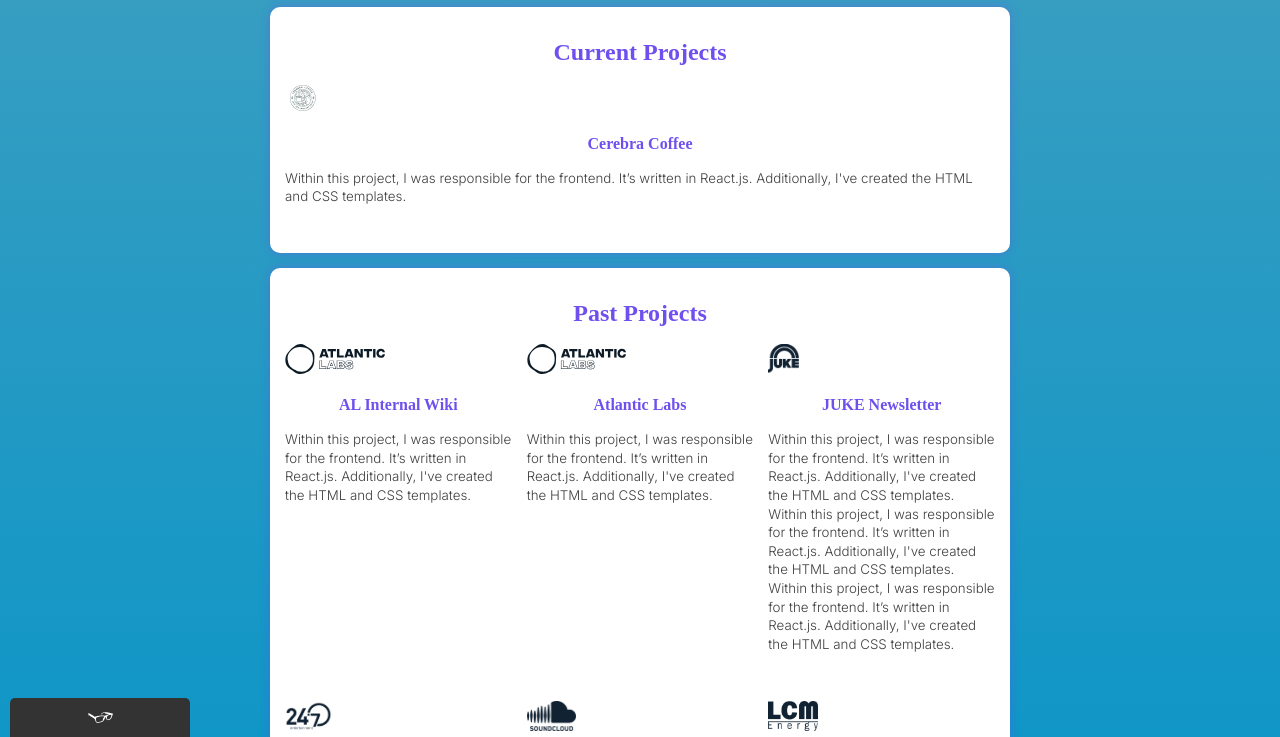
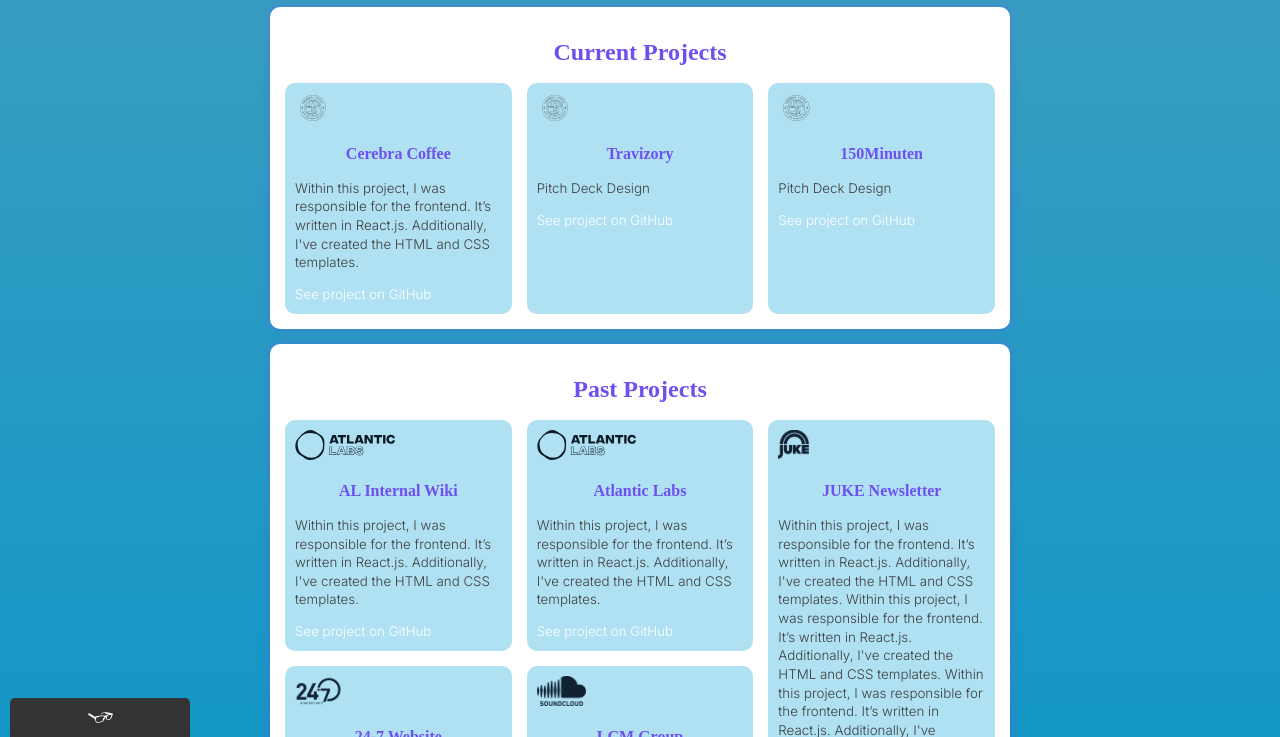
Before and after one commit to koernerclaudia/Portfolio-Website, a plain HTML site: page work.html in a window 1280 px wide. Shown: the part 63-800 px from the top of the page. Drawn offline with nearby package versions, Linux system fonts and the light colour scheme; a web font is replaced by a local one.

Commit message:
Update work.html
I added some more projects to the portfolio.

```diff
--- a/work.html
+++ b/work.html
@@ -43,30 +43,61 @@
     </nav>
   </header>
   <section class="container">
-    <div><h1>Current Projects</h1><div class="company-logo"><img src="/SVGs/CEREBRA.svg" alt="LCM Oil & Gas" href="https://lcmenergy.com/"
+    <h1>Current Projects</h1>
+    <div class="current3">
+      <div class="current3-item">
+        <div class="company-logo"><img src="/SVGs/CEREBRA.svg" alt="LCM Oil & Gas" href="https://lcmenergy.com/"
             target="_blank" /></div>
         <h3>Cerebra Coffee</h3>
         <p>
-        Within this project, I was responsible for the frontend. It’s written in React.js. Additionally, I've created
+          Within this project, I was responsible for the frontend. It’s written in React.js. Additionally, I've
+          created
           the HTML and CSS templates.
         </p>
         <a href="#">See project on GitHub</a>
-    </div></section>
+      </div>
+
+    <div class="current3-item">
+      <div class="company-logo"><img src="/SVGs/CEREBRA.svg" alt="LCM Oil & Gas" href="https://lcmenergy.com/"
+          target="_blank" /></div>
+      <h3>Travizory</h3>
+      <p>
+        Pitch Deck Design
+      </p>
+      <a href="#">See project on GitHub</a>
+    </div>
+    <div class="current3-item">
+      <div class="company-logo"><img src="/SVGs/CEREBRA.svg" alt="LCM Oil & Gas" href="https://lcmenergy.com/"
+          target="_blank" /></div>
+      <h3>150Minuten</h3>
+      <p>
+        Pitch Deck Design
+      </p>
+      <a href="#">See project on GitHub</a>
+
+    </div></div>
+  </section>
 
   <section class="container">
-    <div><h1>Past Projects</h1></div>
+    <div>
+      <h1>Past Projects</h1>
+    </div>
     <div class="projects3">
-      <div><div class="company-logo"><img src="/img/atlanticlabs.svg" alt="Atlantic Labs" href="https://lcmenergy.com/"
+      <div class="projects3-item">
+        <div class="company-logo"><img src="/img/atlanticlabs.svg" alt="Atlantic Labs" href="https://lcmenergy.com/"
             target="_blank" />
           <h3>AL Internal Wiki</h3>
           <p>
-          Within this project, I was responsible for the frontend. It’s written in React.js. Additionally, I've created
+            Within this project, I was responsible for the frontend. It’s written in React.js. Additionally, I've
+            created
             the HTML and CSS templates.
           </p>
           <a href="#">See project on GitHub</a>
-      </div></div>
+        </div>
+      </div>
 
-      <div> <div class="company-logo"><img src="/img/atlanticlabs.svg" alt="Atlantic Labs" href="https://lcmenergy.com/"
+      <div class="projects3-item">
+        <div class="company-logo"><img src="/img/atlanticlabs.svg" alt="Atlantic Labs" href="https://lcmenergy.com/"
             target="_blank" /></div>
         <h3>Atlantic Labs</h3>
         <p>
@@ -75,17 +106,21 @@
         </p>
         <a href="#">See project on GitHub</a>
       </div>
-      <div><div class="company-logo"><img src="/img/juke.png" alt="Juke GmbH" /></div>
+      <div class="projects3-item">
+        <div class="company-logo"><img src="/img/juke.png" alt="Juke GmbH" /></div>
         <h3>JUKE Newsletter</h3>
         <p>
           Within this project, I was responsible for the frontend. It’s written in React.js. Additionally, I've created
-          the HTML and CSS templates. Within this project, I was responsible for the frontend. It’s written in React.js. Additionally, I've created
-          the HTML and CSS templates. Within this project, I was responsible for the frontend. It’s written in React.js. Additionally, I've created
+          the HTML and CSS templates. Within this project, I was responsible for the frontend. It’s written in React.js.
+          Additionally, I've created
+          the HTML and CSS templates. Within this project, I was responsible for the frontend. It’s written in React.js.
+          Additionally, I've created
           the HTML and CSS templates.
         </p>
         <a href="#">See project on GitHub</a>
       </div>
-      <div><div class="company-logo"><img src="/img/247.png" alt="24-7 Entertainment GmbH" /></div>
+      <div class="projects3-item">
+        <div class="company-logo"><img src="/img/247.png" alt="24-7 Entertainment GmbH" /></div>
         <h3>24-7 Website</h3>
         <p>
           Within this project, I was responsible for the frontend. It’s written in React.js. Additionally, I've created
@@ -93,7 +128,8 @@
         </p>
         <a href="#">See project on GitHub</a>
       </div>
-      <div><div class="company-logo"><img src="/img/soundcloud.png" alt="SoundCloud" href="https://soundcloud.com/"
+      <div class="projects3-item">
+        <div class="company-logo"><img src="/img/soundcloud.png" alt="SoundCloud" href="https://soundcloud.com/"
             target="_blank" /></div>
         <h3>LCM Group</h3>
         <p>
@@ -102,7 +138,8 @@
         </p>
         <a href="#">See project on GitHub</a>
       </div>
-      <div><div class="company-logo"><img src="/img/lcm.png" alt="LCM Oil & Gas" href="https://lcmenergy.com/"
+      <div class="projects3-item">
+        <div class="company-logo"><img src="/img/lcm.png" alt="LCM Oil & Gas" href="https://lcmenergy.com/"
             target="_blank" /></div>
         <h3>LCM Group</h3>
         <p>
```
Lines whose indentation alone changed are shown as unchanged.
